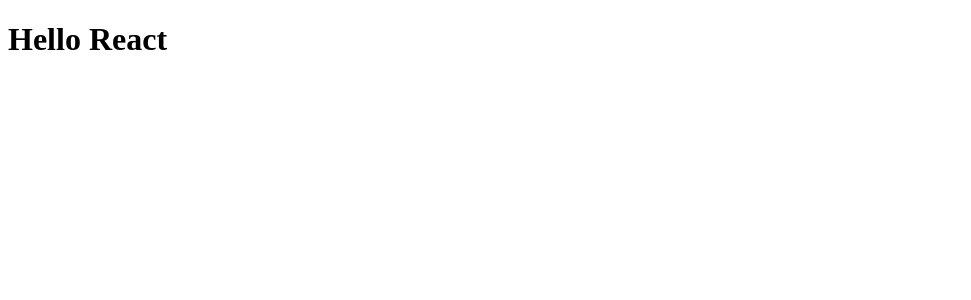
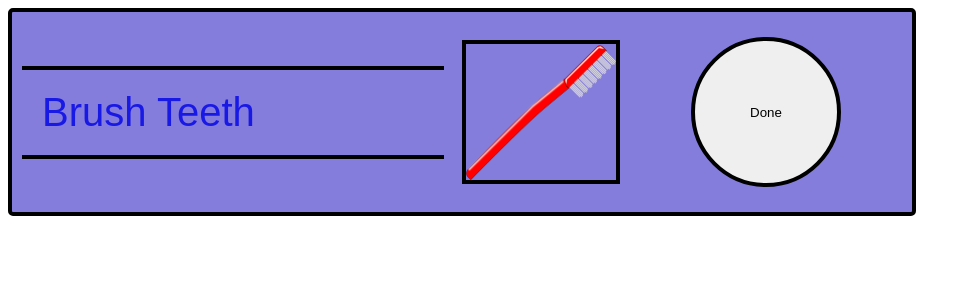
Before and after one commit to MatCre/Habit-Tracker, a React (Create React App) app in the folder habit-tracker/: page / in a window 1280 px wide. Shown: the top 300 px of the page, without its empty margins (0-971 px from the left). Built offline with nearby package versions, Linux system fonts and the light colour scheme.

Commit message:
npm reinstall, sass setup, habitcard component started

```diff
--- /dev/null
+++ b/habit-tracker/src/Sass/Components/_habitCard.scss
@@ -0,0 +1,29 @@
+@import '../mixins';
+@import '../variables';
+$border: 4px solid black;
+
+.habit-wrapper{
+    @include box($boxStyle1...);
+    border: $border;
+    border-radius: 5px;
+    display: grid;
+    grid-template-columns: 2fr 1fr 1fr;
+    gap: 8px;
+    justify-content: center;
+    align-items: center;
+}
+.habit-name {
+    border-top: $border;
+    border-bottom: $border;
+    padding: 20px;
+    margin: 10px;
+}
+.habit-image {
+    border: $border;
+    max-width: 150px;
+}
+.habit-done {
+    border: $border;
+    width: 150px;
+    height: 150px;
+}
--- /dev/null
+++ b/habit-tracker/src/Sass/Components/_listtemplate.scss
@@ -0,0 +1,11 @@
+.myList {
+    list-style: none;
+    background-color: aqua;
+    display: flex;
+    flex-direction: row;
+}
+
+.listItem {
+    list-style: none;
+    flex: 1;
+}
--- a/habit-tracker/src/Sass/_elements.scss
+++ b/habit-tracker/src/Sass/_elements.scss
@@ -0,0 +1,41 @@
+html {
+    body {
+        font-family: $font;
+        color: white;
+    }
+}
+
+h2,
+h3,
+h4,
+h5,
+h6 {
+  font-weight: normal;
+  font-family: sans-serif;
+}
+
+h1 {
+    font-size: $largeHeading;
+}
+
+h2 {
+    font-size: $mediumHeading;
+}
+
+h3 {
+    font-size: $smallHeading;
+}
+
+button {
+    outline-color: transparent;
+    border-radius: 50%;
+    transition: all 0.5s;
+    &:focus {
+        outline-style: none;
+    }
+    &:hover {
+        outline-color: transparent;
+        box-shadow: 0 0 0 2px black;
+        background-color: rgba(0, 0, 0, 0.2);
+    }
+}
--- a/habit-tracker/src/Sass/_mixins.scss
+++ b/habit-tracker/src/Sass/_mixins.scss
@@ -0,0 +1,5 @@
+@mixin box($width, $height, $background) {
+    width: $width;
+    height: $height;
+    background-color: $background;
+}
--- a/habit-tracker/src/Sass/_variables.scss
+++ b/habit-tracker/src/Sass/_variables.scss
@@ -1,3 +1,10 @@
-$font: sans-serif;
-$primary: #333;
-$secondary: #999;
+$niceYellow: '#F1E100';
+$font: "monospace";
+$niceBlue: '#1919E6';
+$largeHeading: 90px;
+$mediumHeading: 60px;
+$smallHeading: 40px;
+$primaryColor1: #857DDC;
+
+//First Box style with set wight height and background color
+$boxStyle1: 900px, 200px, $primaryColor1;
--- a/habit-tracker/src/Sass/app.scss
+++ b/habit-tracker/src/Sass/app.scss
@@ -1 +1,3 @@
 @import "./variables";
+@import "./elements";
+@import "./Components/listtemplate";
--- a/habit-tracker/src/components/App.js
+++ b/habit-tracker/src/components/App.js
@@ -1,10 +1,56 @@
 import React from 'react';
+import styled, { ThemeProvider} from 'styled-components';
+import HabitCard from './Habit';
+import '../Sass/app.scss';
+
+export const theme = {
+    niceYellow: '#F1E100',
+    font: "sans-serif",
+    niceBlue: '#1919E6'
+};
+
+// const Card = styled.div`
+//     max-width: 350px;
+//     border: 5px solid ${props => props.theme.niceYellow};
+//     border-radius: 5px;
+//     overflow: hidden;
+//     box-shadow: 5px 5px 10px rgba(0, 0, 0, 0.3);
+//     margin: 30px auto;
+//     button {
+//         display: block;
+//         width: 100%;
+//     }
+// `
+
+// const HabitCardContainer = () => (
+//     <Card>
+//         <HabitCard />
+//     </Card>
+// );
+
+// const ListTemplate = () => (
+//     <ul className="myList">
+//             <li className="listItem">1</li>
+//             <li className="listItem">2</li>
+//             <li className="listItem">3</li>
+//         </ul>
+// )
+
+const GlobalStyles = styled.div`
+    font-family: ${props => props.theme.font};
+    color: ${props => props.theme.niceBlue};
+`
 
 class App extends React.Component {
 
     render() {
         return (
-            <h1>Hello React</h1>
+            <ThemeProvider theme={theme}>
+                <GlobalStyles>
+                    <HabitCard/>
+                    {/* <ListTemplate /> */}
+                </GlobalStyles>
+            </ThemeProvider>
         )
     }
 }
--- /dev/null
+++ b/habit-tracker/src/components/Habit.js
@@ -0,0 +1,17 @@
+import React from 'react';
+import '../Sass/Components/_habitCard.scss';
+import Toothbrush from '../images/tempDeleteLater/toothbrush.png';
+
+class HabitCard extends React.Component {
+    render() {
+        return (
+            <div className="habit-wrapper">
+                <h3 className="habit-name">Brush Teeth</h3>
+                <img className="habit-image"src={Toothbrush} alt="a toothbrush"/>
+                <button className="habit-done">Done</button>
+            </div>
+        )
+    }
+}
+
+export default HabitCard;
--- a/habit-tracker/src/index.js
+++ b/habit-tracker/src/index.js
@@ -1,7 +1,7 @@
 import React from 'react';
 import {render} from 'react-dom';
 import Router from './components/Router'
-// import './Sass/app.scss';
+import './Sass/app.scss';
 
 
 render(<Router />, document.querySelector('#main'));
```
Also changed, not shown: habit-tracker/package.json (+12 -11 lines), habit-tracker/src/images/tempDeleteLater/toothbrush.png (added), 1 other file (tests, documents, lock files or other folders).
